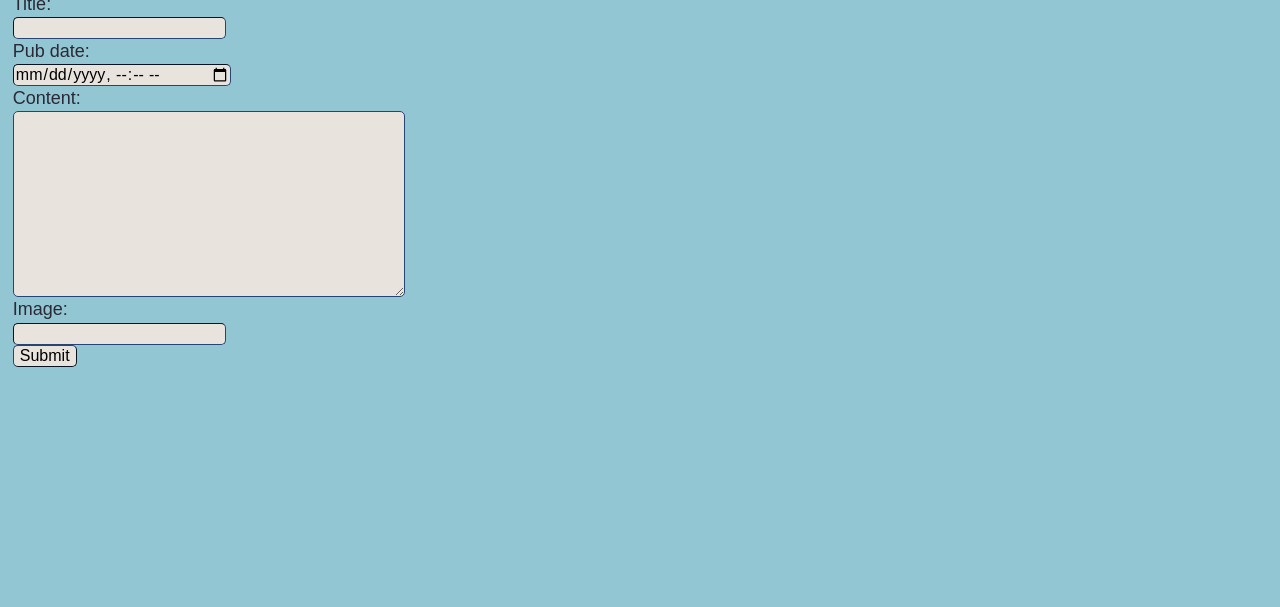
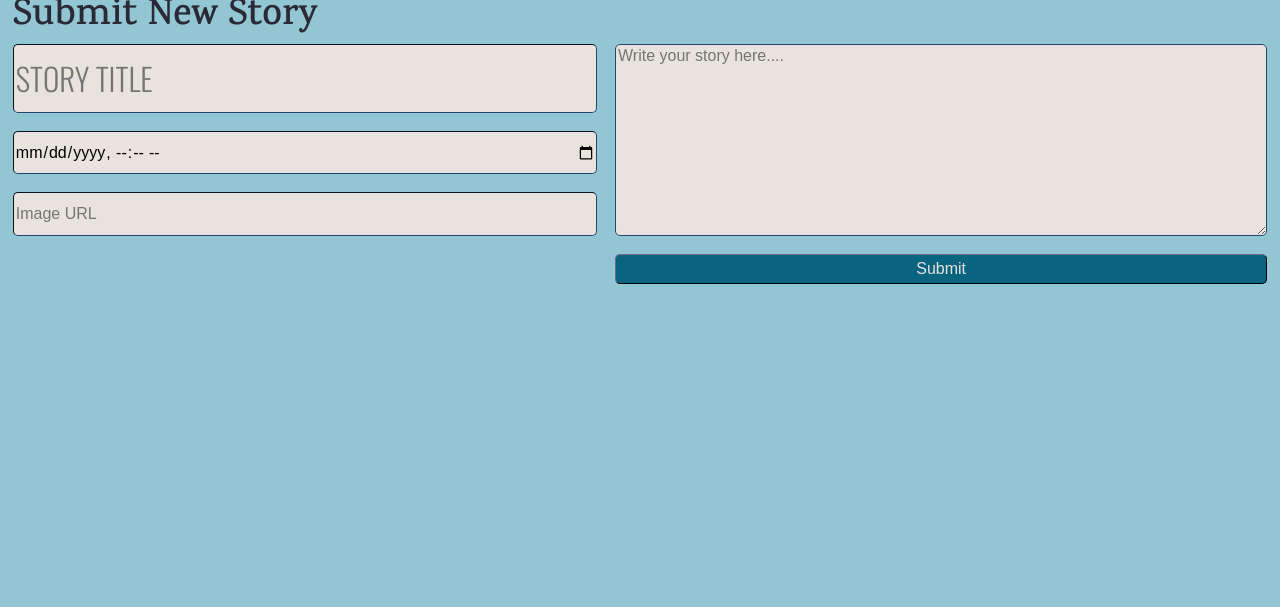
Before and after one commit to Lyndallh/she_codes_news, a Django app: page /news/add-story/ in a window 1280 px wide. Shown: the part 141-748 px from the top of the page. Run offline with Django 4.2, Linux system fonts and the light colour scheme; the visitor is signed in with stand-in values (Sample User, id 1); parts of the project's set-up code (start-up, migrations or seed data) failed here and were passed over; some libraries are stand-ins or nearby versions; some web fonts are replaced.

Commit message:
crispy forms and other styling

```diff
--- a/she_codes_news/news/forms.py
+++ b/she_codes_news/news/forms.py
@@ -2,20 +2,29 @@ from django import forms
 from django.forms import ModelForm
 from .models import NewsStory
 from .models import Comment
+from django.urls import reverse_lazy
+from crispy_forms.helper import FormHelper
+from crispy_forms.layout import Submit
 
 class StoryForm(ModelForm):
     class Meta:
+
             model = NewsStory
             fields = ['title', 'pub_date', 'content', 'image']
+            labels = {'title':'',
+                      'pub_date':'',
+                      'content':'',
+                      'image':''}
             widgets = {
+                'title':forms.TextInput(attrs={'class':'form-control', 'placeholder':'Story Title'}),
                 'pub_date': forms.DateTimeInput(
                     format=['%d/%m/%Y %H:%M'],
                     attrs={
                         'class': 'form-control',
                         'placeholder':'Select date and time to publish story',
-                        'type': 'datetime-local'
-        }
-    )
+                        'type': 'datetime-local'}),
+                'content':forms.Textarea(attrs={'class':'form-control','placeholder':'Write your story here....'}),
+                'image':forms.URLInput(attrs={'class':'form-control','placeholder':'Image URL'}),
 }
 
 class CommentForm(ModelForm):
--- a/she_codes_news/news/templates/news/createStory.html
+++ b/she_codes_news/news/templates/news/createStory.html
@@ -1,10 +1,11 @@
 {% extends "base.html"%}
+{% load crispy_forms_tags %}
+{% block content %}
+<h2>Submit New Story</h2>
+<form id = "story_form" action="" method="post">
+        {% csrf_token %}
+            {{ form | crispy }}
 
-{% block content %}
-
-    <form action="" method="post">
-        {% csrf_token %}
-        {{ form.as_p }}
-        <input type="submit" value="Submit">
+        <input id ="submit" type="submit" value="Submit">
     </form>
 {% endblock %}
--- a/she_codes_news/she_codes_news/settings.py
+++ b/she_codes_news/she_codes_news/settings.py
@@ -41,7 +41,13 @@ INSTALLED_APPS = [
     'django.contrib.messages',
     'django.contrib.staticfiles',
     'django_extensions',
+    'crispy_forms',
+    'crispy_bootstrap5',
 ]
+CRISPY_ALLOWED_TEMPLATE_PACKS = "bootstrap5"
+
+CRISPY_TEMPLATE_PACK = "bootstrap5"
+
 AUTH_USER_MODEL = 'users.CustomUser'
 
 MIDDLEWARE = [
--- a/she_codes_news/static/styles.css
+++ b/she_codes_news/static/styles.css
@@ -169,13 +185,45 @@ input, textarea{
     border-width: 1px;
     font-size: 16px;
     font-family: 'Rubik', sans-serif;
+    width: 100%;
+    height: 100%;
+
 }
-
+#div_id_title input{
+    font-size: 1.728rem;
+    font-family: 'Oswald', sans-serif;
+    text-transform: uppercase
+}
 form{
     display: flex;
     flex-flow: column wrap;
-    justify-content: flex-start ;
-    align-items: flex-start;
+
+}
+#story_form{
+    display: grid;
+    gap: 1rem;
+}
+#div_id_title{
+    grid-area: 1 / 1 / span 1 / span 1;
+
+}
+#div_id_pub_date{
+    grid-area: 2 / 1 / span 1 / span 1;
+}
+#div_id_content{
+    grid-area: 1 / 2 / span 3 / span 1;
+}
+#div_id_image{
+    grid-area: 3 / 1 / span 1 / span 1;
+}
+#submit{
+    grid-area: 4 / 2 / span 1 / span 1;
+    background-color: var(--teal-dark);
+    padding: 5px;
+    border-radius: 5px;
+    border-width: 1px;
+    border-color: #2A2935;
+    color: #E9E3DE;
 
 }
 
--- a/she_codes_news/templates/nav.html
+++ b/she_codes_news/templates/nav.html
@@ -1,10 +1,12 @@
 <nav>
     {% if request.user.is_authenticated %}
-    <a class = "hyperlink" href="{% url 'users:profile' %}"><h2>{{ user.username }}</h2></a>
     <a  id= "new-story" href="{% url 'news:newStory' %}">New Story</a>
     <a class = "hyperlink-button" href="{% url 'logout' %}">Logout</a>
+    <a id = "nav_user" class = "hyperlink" href="{% url 'users:profile' %}"><h2>{{ user.username }}</h2></a>
 
     {% else %}
-        <a class = "hyperlink-button" href="{% url 'login' %}">Login</a>
+    <a class= "hyperlink-button" href="{% url 'login' %}">Login</a>
+    <a id = "new-story" href="/users/create-account?next={{request.path}}">Sign up</a>
+    <a id = "nav_user"><h2> </h2></a>
     {% endif %}
 </nav>
--- a/she_codes_news/users/templates/users/createAccount.html
+++ b/she_codes_news/users/templates/users/createAccount.html
@@ -6,6 +6,6 @@
 <form method="post">
     {% csrf_token %}
     {{ form.as_p }}
-    <button type="submit">Create Account</button>
+    <button class = "hyperlink-button" type="submit">Create Account</button>
 </form>
 {% endblock %}
```
Also changed, not shown: other parts of she_codes_news/static/styles.css (+77 -13 lines), she_codes_news/news/static/news/styles.css (+14 -19 lines), she_codes_news/news/templates/news/author.html (+9 -3 lines), she_codes_news/news/templates/news/story.html (+8 -4 lines), she_codes_news/users/templates/users/profile.html (+16 -9 lines).
